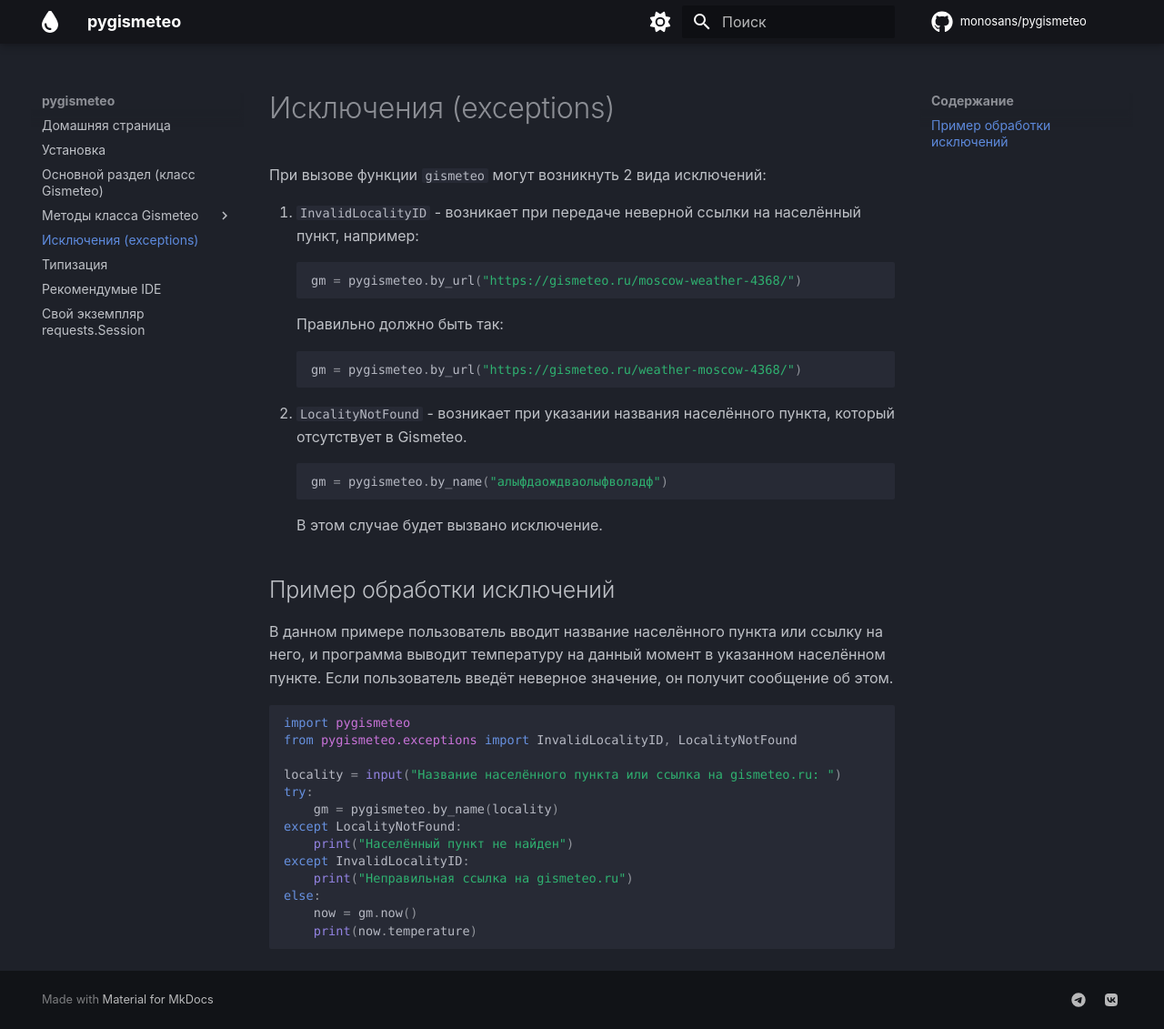
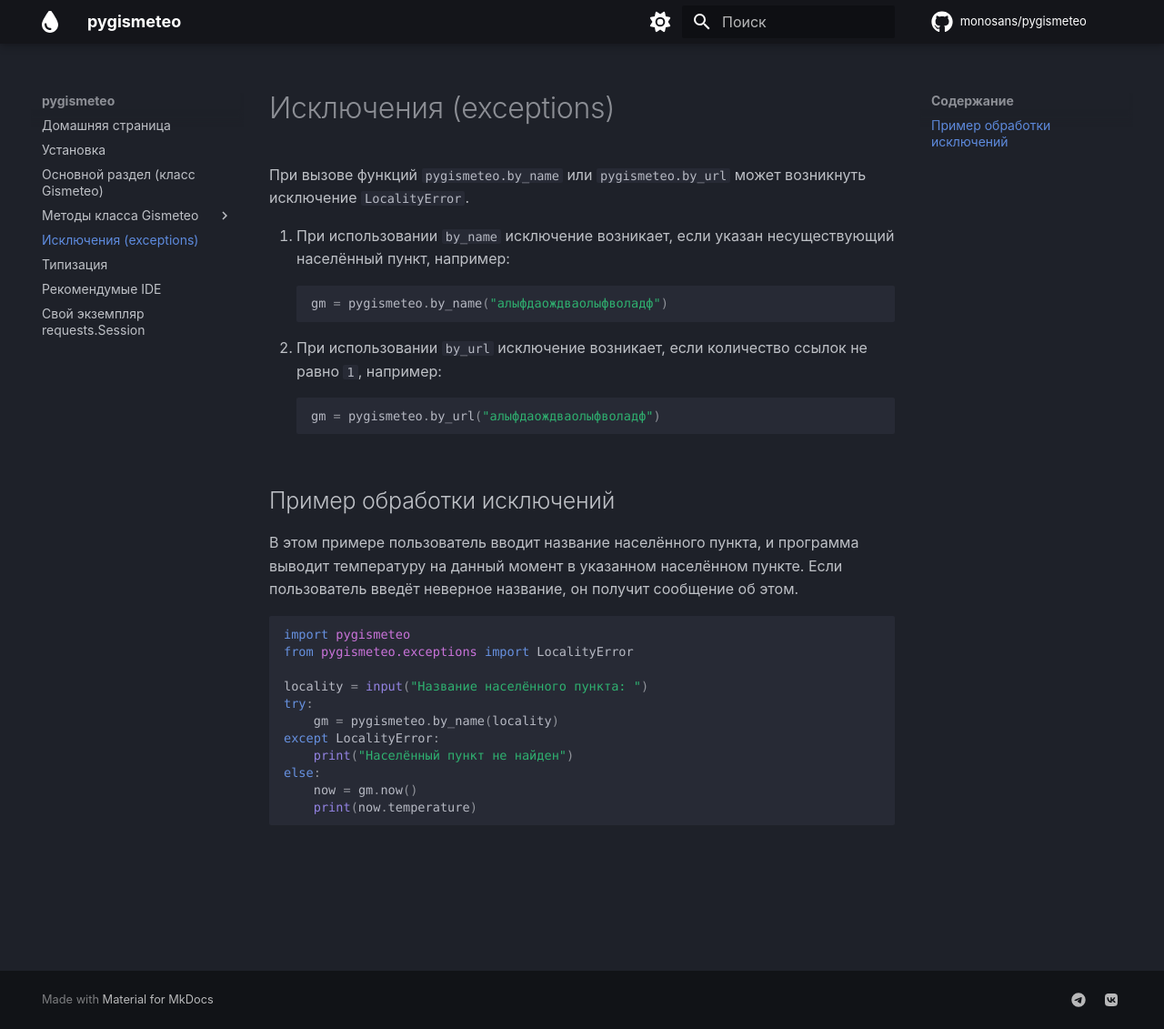
Before and after one commit to monosans/pygismeteo, an MkDocs documentation site: the page built from docs/exceptions.md, in a window 1280 px wide and 1131 px high. Shown: the whole window at 91% size. Built offline with MkDocs 1.6.1 and Material for MkDocs 9.7.7, drawn with Linux system fonts in a browser that asks for light colours; comment, search, counter and statistics services are not loaded.

Commit message:
Rename exceptions into LocalityError

````diff
--- a/docs/exceptions.md
+++ b/docs/exceptions.md
@@ -1,36 +1,29 @@
 # Исключения (exceptions)
 
-При вызове функции `gismeteo` могут возникнуть 2 вида исключений:
+При вызове функций `pygismeteo.by_name` или `pygismeteo.by_url` может возникнуть исключение `LocalityError`.
 
-1. `InvalidLocalityID` - возникает при передаче неверной ссылки на населённый пункт, например:
-   ```python
-   gm = pygismeteo.by_url("https://gismeteo.ru/moscow-weather-4368/")
-   ```
-   Правильно должно быть так:
-   ```python
-   gm = pygismeteo.by_url("https://gismeteo.ru/weather-moscow-4368/")
-   ```
-2. `LocalityNotFound` - возникает при указании названия населённого пункта, который отсутствует в Gismeteo.
+1. При использовании `by_name` исключение возникает, если указан несуществующий населённый пункт, например:
    ```python
    gm = pygismeteo.by_name("алыфдаождваолыфволадф")
    ```
-   В этом случае будет вызвано исключение.
+2. При использовании `by_url` исключение возникает, если количество ссылок не равно `1`, например:
+   ```python
+   gm = pygismeteo.by_url("алыфдаождваолыфволадф")
+   ```
 
 ## Пример обработки исключений
 
-В данном примере пользователь вводит название населённого пункта или ссылку на него, и программа выводит температуру на данный момент в указанном населённом пункте. Если пользователь введёт неверное значение, он получит сообщение об этом.
+В этом примере пользователь вводит название населённого пункта, и программа выводит температуру на данный момент в указанном населённом пункте. Если пользователь введёт неверное название, он получит сообщение об этом.
 
 ```python
 import pygismeteo
-from pygismeteo.exceptions import InvalidLocalityID, LocalityNotFound
+from pygismeteo.exceptions import LocalityError
 
-locality = input("Название населённого пункта или ссылка на gismeteo.ru: ")
+locality = input("Название населённого пункта: ")
 try:
     gm = pygismeteo.by_name(locality)
-except LocalityNotFound:
+except LocalityError:
     print("Населённый пункт не найден")
-except InvalidLocalityID:
-    print("Неправильная ссылка на gismeteo.ru")
 else:
     now = gm.now()
     print(now.temperature)
````
Also changed, not shown: 3 other files.
